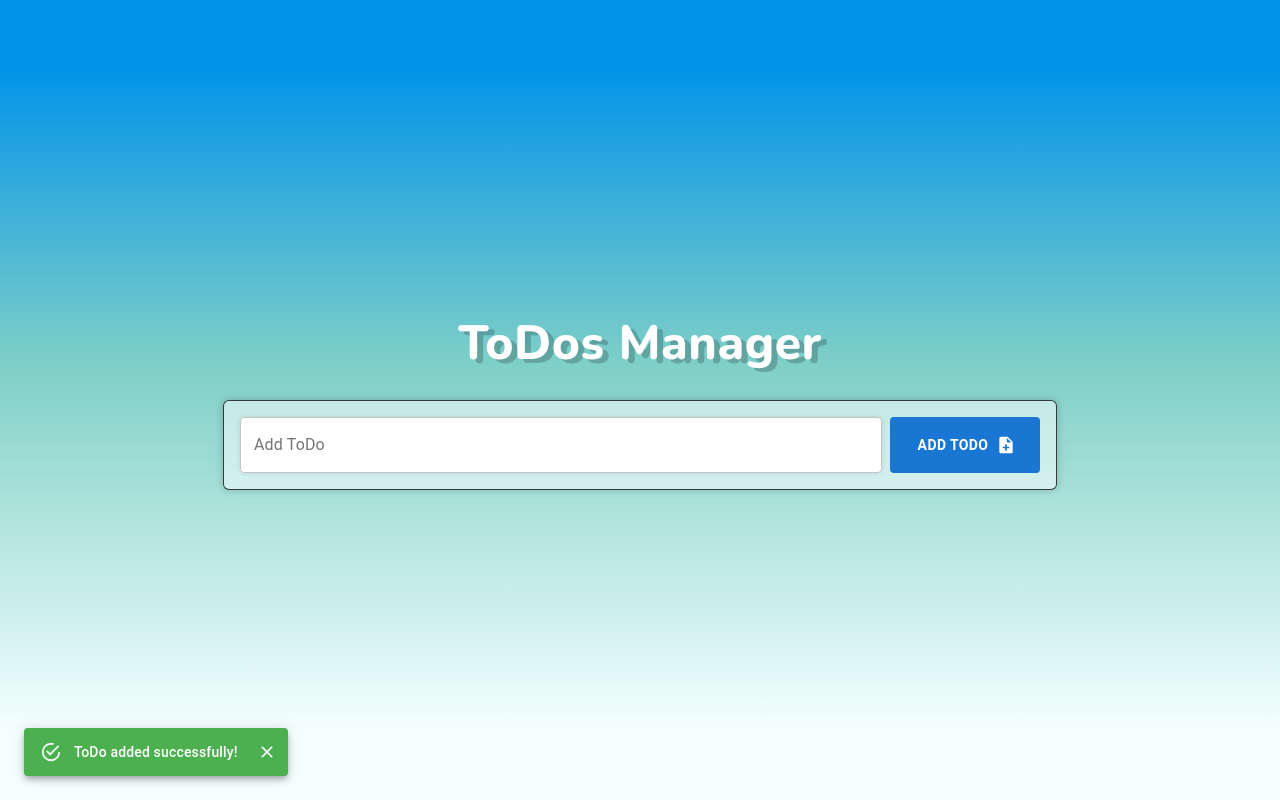
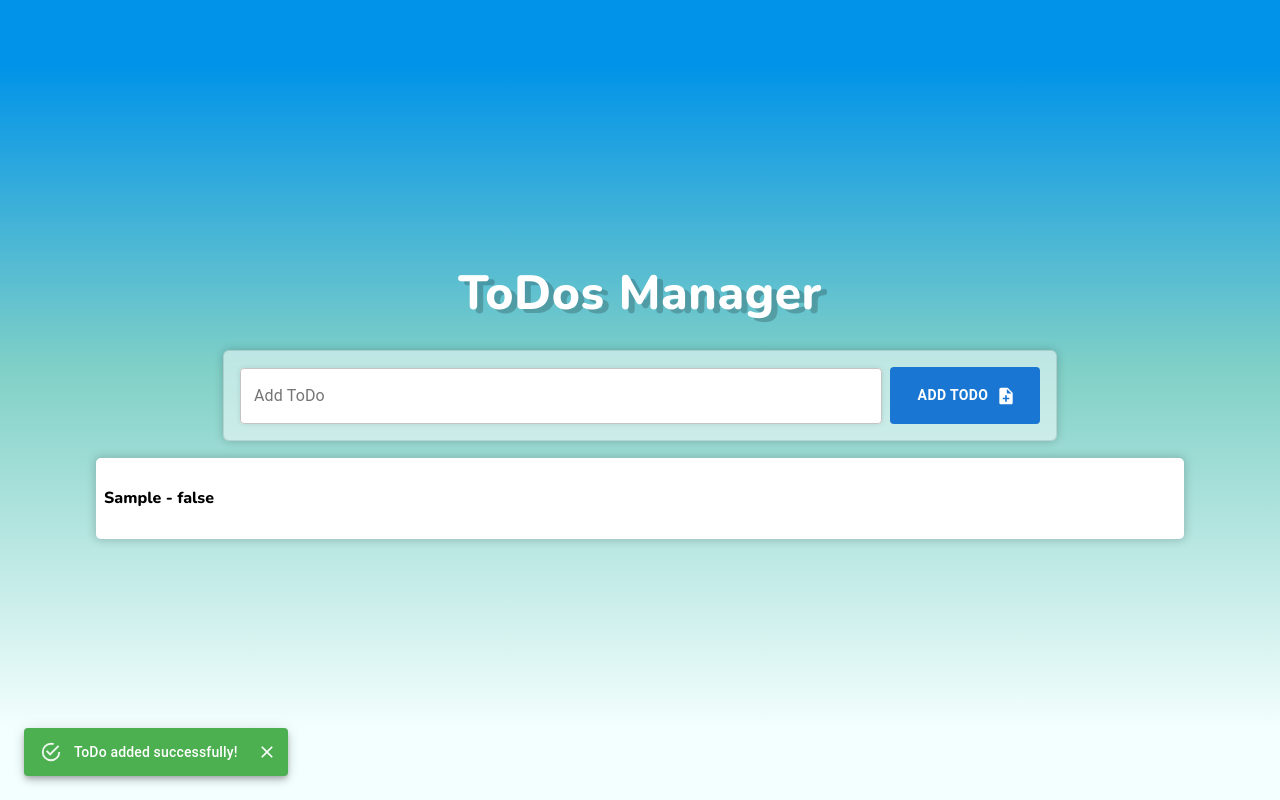
Before and after one commit to DemonDaddy22/all-about-reactJS, a React (Create React App) app: page / in a window 1280 px wide. Both pictures are taken after typing "Sample" into the empty fields and a click on the button "ADD TODO". Built offline with nearby package versions, Linux system fonts and the light colour scheme.

Commit message:
add animation to todo component

```diff
--- a/src/components/Todos/components/Todo/index.js
+++ b/src/components/Todos/components/Todo/index.js
@@ -5,13 +5,18 @@ import classes from './styles.module.css';
 export default class Todo extends React.Component {
 
     render = () => {
-        const { index, todo, isEditable } = this.props;
+        const { index, todo } = this.props;
+        const { value, isEditable } = todo;
 
-        return <>
+        return <div className={classes.todo}>
+            <h4>{value} - {`${isEditable}`}</h4>
             {/* checkbox */}
             {/* input/text based on isEditable */}
             {/* edit icon button */}
             {/* delete icon button */}
-        </>;
+        </div>;
     }
 }
+
+{/* <CheckBox labelProps={{ style: { display: 'block', marginTop: 20 } }} label='Test' checked={this.state.checkedBox} onChange={this.toggleCheckBox}></CheckBox>
+<Radio labelProps={{ style: { display: 'block', marginTop: 20 } }} label='Test' checked={this.state.checkedRadio} onChange={this.checkRadio}></Radio> */}
--- a/src/components/Todos/components/Todo/styles.module.css
+++ b/src/components/Todos/components/Todo/styles.module.css
@@ -0,0 +1,11 @@
+.todo {
+    display: flex;
+    padding: 8px;
+    border-bottom: 1px solid rgba(0, 0, 0, 0.1);
+    background-color: var(--card-bg);
+    composes: animateFadeUp from global;
+}
+
+.todo:last-child {
+    border-bottom: none;
+}
--- a/src/components/Todos/index.js
+++ b/src/components/Todos/index.js
@@ -3,11 +3,11 @@ import React from 'react';
 import classes from './styles.module.css';
 import Input from '../../ui-components/Input';
 import Button from '../../ui-components/Button';
-import CheckBox from '../../ui-components/CheckBox';
-import Radio from '../../ui-components/Radio';
 import SnackBar from '../../ui-components/SnackBar';
 import NoteAddIcon from '@material-ui/icons/NoteAdd';
 import Iconbutton from '../../ui-components/Button/Iconbutton';
+import { isEmptyList, isEmptyString } from '../../utils';
+import Todo from './components/Todo';
 
 export default class Todos extends React.Component {
 
@@ -17,15 +17,19 @@ export default class Todos extends React.Component {
         checkedBox: false,
         checkedRadio: false,
         snackOpen: false,
-        snackMessage: ''
+        snackMessage: '',
+        snackSeverity: ''
     }
 
     handleValueChange = e => this.setState({ value: e.target.value });
 
     handleAddTodo = () => {
-        // check if todo is empty
-        const todo = { value: this.state.value, isEditable: false };
-        this.setState({ todos: [...this.state.todos, todo], value: '', snackOpen: true, snackMessage: 'ToDo added successfully!' });
+        if (isEmptyString(this.state.value)) {
+            this.setState({ snackOpen: true, snackMessage: 'You need to add something first!', snackSeverity: 'warning' });
+        } else {
+            const todo = { value: this.state.value, isEditable: false };
+            this.setState({ todos: [...this.state.todos, todo], value: '', snackOpen: true, snackMessage: 'ToDo added successfully!', snackSeverity: 'success' });
+        }
     };
 
     handleSnackClose = () => this.setState({ snackOpen: false });
@@ -35,22 +39,24 @@ export default class Todos extends React.Component {
     checkRadio = () => this.setState({ checkedRadio: true });
 
     render = () => {
-        const { todos, snackMessage } = this.state;
+        const { value, todos, snackMessage, snackOpen, snackSeverity } = this.state;
         const { containerStyle } = this.props;
 
         return <>
             <div className={classes.todosHeader}>ToDos Manager</div>
-            <div className={classes.todosContainer} style={containerStyle}>
+            <div className={classes.addTodosContainer} style={containerStyle}>
                 <div className={classes.addTodoWrapper}>
-                    <Input id='add-todo' label='Add ToDo' onChange={this.handleValueChange} value={this.state.value} variant='outlined' rootInputStyles={{ backgroundColor: 'var(--text-light)', borderRadius: 'inherit' }} />
+                    <Input id='add-todo' label='Add ToDo' onChange={this.handleValueChange} value={value} variant='outlined' rootInputStyles={{ backgroundColor: 'var(--text-light)', borderRadius: 'inherit' }} />
                     <Button className={classes.desktopBtn} onClick={this.handleAddTodo} labelStyles={{ display: 'inline-flex', padding: 0 }} endIcon={<NoteAddIcon />}>Add ToDo</Button>
-                    <Iconbutton className={classes.mobileBtn} onClick={this.handleAddTodo} size='2rem' icon={<NoteAddIcon fontSize='large' />}></Iconbutton>
+                    <Iconbutton className={classes.mobileBtn} onClick={this.handleAddTodo} icon={<NoteAddIcon fontSize='large' />}></Iconbutton>
                 </div>
             </div>
-            <SnackBar message={snackMessage} severity='success' handleClose={this.handleSnackClose} open={this.state.snackOpen} />
+            {!isEmptyList(todos) && <div className={classes.todosContainer}>
+                {todos.map((todo, index) => {
+                    return <Todo key={`todo-${index}`} index={index} todo={todo} />
+                })}
+            </div>}
+            <SnackBar message={snackMessage} severity={snackSeverity} handleClose={this.handleSnackClose} open={snackOpen} />
         </>;
     }
 }
-
-{/* <CheckBox labelProps={{ style: { display: 'block', marginTop: 20 } }} label='Test' checked={this.state.checkedBox} onChange={this.toggleCheckBox}></CheckBox>
-                <Radio labelProps={{ style: { display: 'block', marginTop: 20 } }} label='Test' checked={this.state.checkedRadio} onChange={this.checkRadio}></Radio> */}
--- a/src/components/Todos/styles.module.css
+++ b/src/components/Todos/styles.module.css
@@ -7,15 +7,28 @@
     text-shadow: 6px 4px rgba(0, 0, 0, 0.2);
 }
 
-.todosContainer {
+.addTodosContainer {
     background-color: rgba(255, 255, 255, 0.5);
     padding: 16px;
     width: 85%;
-    margin: 0 auto;
+    margin: 24px auto 0;
     border-radius: 6px;
-    border: 1px solid rgba(0, 0, 0, 0.75);
+    border: 1px solid rgba(0, 0, 0, 0.1);
     box-shadow: 0 0 10px rgba(0, 0, 0, 0.2);
-    margin-top: 24px;
+    transition: all 0.2s ease-in-out;
+}
+
+.addTodosContainer:hover {
+    background-color: rgba(255, 255, 255, 0.75);
+    transform: scale(1.02);
+}
+
+.todosContainer {
+    margin: 16px auto 0;
+    width: 85%;
+    border-radius: 6px;
+    border: 1px solid rgba(0, 0, 0, 0.1);
+    box-shadow: 0 0 10px rgba(0, 0, 0, 0.2);
 }
 
 .addTodoWrapper {
@@ -36,18 +49,19 @@
     .todosHeader {
         font-size: 3rem;
     }
-
-    .todosContainer {
+    .addTodosContainer {
         max-width: 800px;
     }
-
+    .todosContainer {
+        max-height: 400px;
+        overflow: hidden auto;
+    }
     .desktopBtn {
         display: block !important;
         margin-left: 8px !important;
         min-width: 150px !important;
         padding: 16px 0 !important;
     }
-
     .mobileBtn {
         margin-left: 0 !important;
         display: none !important;
--- a/src/index.css
+++ b/src/index.css
@@ -10,19 +10,19 @@
     --text-obscure: #666;
     --text-obscurer: #888;
     --text-opposite: #e6e6e6;
-    --card-shadow: 0px 2px 1px -1px rgba(255,255,255,0.2), 0px 1px 1px 0px rgba(0,0,0,0.14), 0px 1px 3px 0px rgba(0,0,0,0.12);
+    --card-shadow: 0px 2px 1px -1px rgba(255, 255, 255, 0.2), 0px 1px 1px 0px rgba(0, 0, 0, 0.14), 0px 1px 3px 0px rgba(0, 0, 0, 0.12);
     --shadow: 0px 0px 5px rgba(0, 0, 0, 0.1);
     --card-border-mild-light-only: 0.5px solid #e0e0e0;
     --theme-color: #1976d2;
     --theme-color-obscure: #1976d29f;
-    --component-border-disabled: rgba(0,0,0,0.12);
-    --component-border-hover: rgba(0,0,0,0.87);
-    --component-border: rgba(0,0,0,0.23);
-    --component-text-disabled: rgba(0,0,0,0.38);
+    --component-border-disabled: rgba(0, 0, 0, 0.12);
+    --component-border-hover: rgba(0, 0, 0, 0.87);
+    --component-border: rgba(0, 0, 0, 0.23);
+    --component-text-disabled: rgba(0, 0, 0, 0.38);
     --hover-ripple: #0000000D;
     --ripple: #00000066;
     --tag-color: #e0e0e0;
-    --border-bottom-color: rgba(224,224,224,1);
+    --border-bottom-color: rgba(224, 224, 224, 1);
 }
 
 body {
@@ -42,6 +42,63 @@ code {
     font-family: source-code-pro, Menlo, Monaco, Consolas, 'Courier New', monospace;
 }
 
+.animateFadeUp {
+    position: relative;
+    top: 0px;
+    opacity: 0;
+    animation: fadeAndUp 0.5s cubic-bezier(0.19, 1, 0.22, 1) forwards;
+}
+
+@-webkit-keyframes fadeAndUp {
+    from {
+        top: 20px;
+        opacity: 0;
+    }
+    to {
+        top: 0px;
+        opacity: 1;
+    }
+}
+
+@keyframes fadeAndUp {
+    from {
+        top: 20px;
+        opacity: 0;
+    }
+    to {
+        top: 0px;
+        opacity: 1;
+    }
+}
+
+.animateFadeGrow {
+    transform: scale(0.7);
+    opacity: 0;
+    animation: fadeAndGrow 0.85s cubic-bezier(0.19, 1, 0.22, 1) forwards;
+}
+
+@-webkit-keyframes fadeAndGrow {
+    from {
+        transform: scale(0.7);
+        opacity: 0;
+    }
+    to {
+        transform: scale(1);
+        opacity: 1;
+    }
+}
+
+@keyframes fadeAndGrow {
+    from {
+        transform: scale(0.7);
+        opacity: 0;
+    }
+    to {
+        transform: scale(1);
+        opacity: 1;
+    }
+}
+
 #root {
     width: inherit;
     height: inherit;
--- a/src/utils/index.js
+++ b/src/utils/index.js
@@ -1,5 +1,3 @@
-import React from 'react';
-
 export const isEmptyString = obj => obj == null || obj == undefined || (typeof obj == "string" && obj.trim() == '');
 
 export const isValidNumber = obj => obj != null && !isNaN(parseFloat(obj)) && !isNaN(Number(obj));
```
